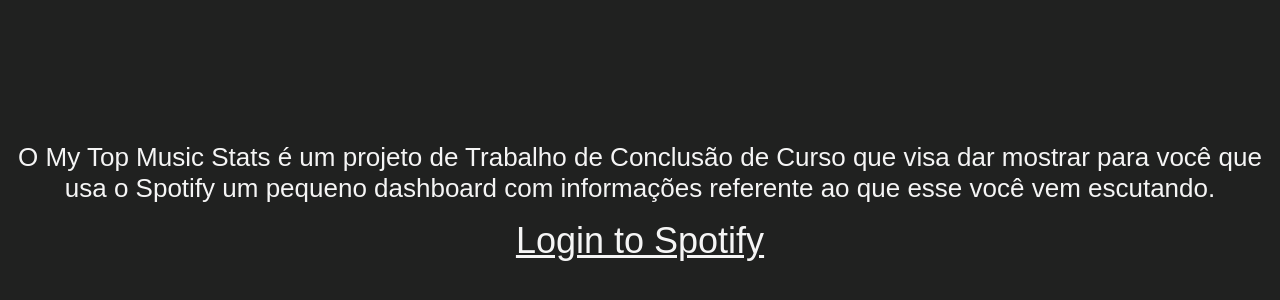
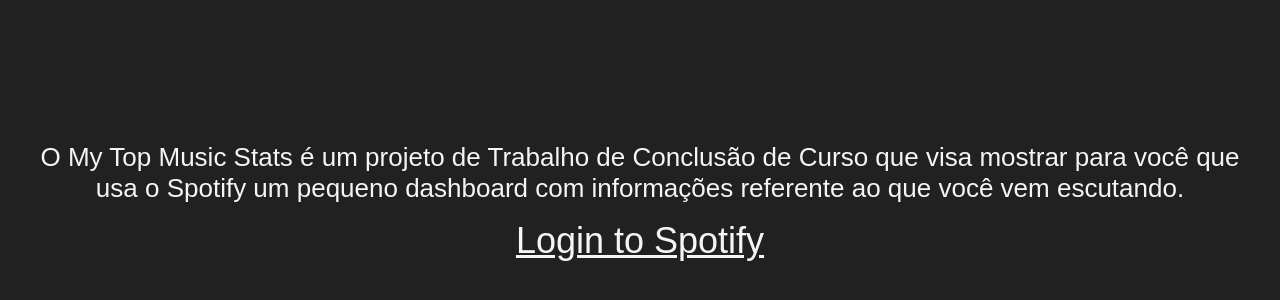
Before and after one commit to dnlgomesl/Front-MyTopMusicStats, a React (Create React App) app: page / in a window 1280 px wide. Shown: the part 98-398 px from the top of the page. Built offline with nearby package versions, Linux system fonts and the light colour scheme.

Commit message:
Update Login.jsx

```diff
--- a/src/app/components/Login/Login.jsx
+++ b/src/app/components/Login/Login.jsx
@@ -30,7 +30,7 @@ function Login() {
         return (
             <div className="main-login">
                 <div className="info-login">
-                    <p>O My Top Music Stats é um projeto de Trabalho de Conclusão de Curso que visa dar mostrar para você que usa o Spotify um pequeno dashboard com informações referente ao que esse você vem escutando.</p>
+                    <p>O My Top Music Stats é um projeto de Trabalho de Conclusão de Curso que visa mostrar para você que usa o Spotify um pequeno dashboard com informações referente ao que você vem escutando.</p>
                 </div>
                 <div className='login'>
                     <a href={`${AUTH_ENDPOINT}?client_id=${CLIENT_ID}&redirect_uri=${REDIRECT_URI}&scope=${SCOPES.join("%20")}&response_type=${RESPONSE_TYPE}&show_dialog=${true}`}>Login
```
